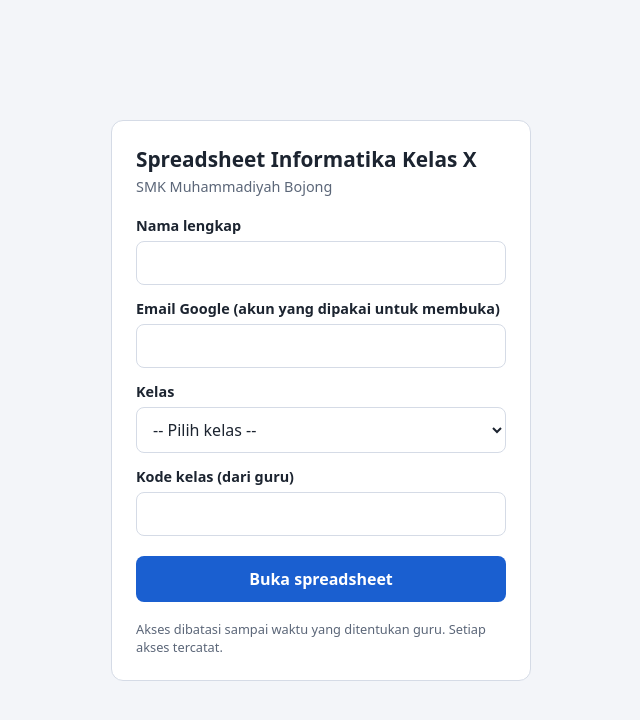
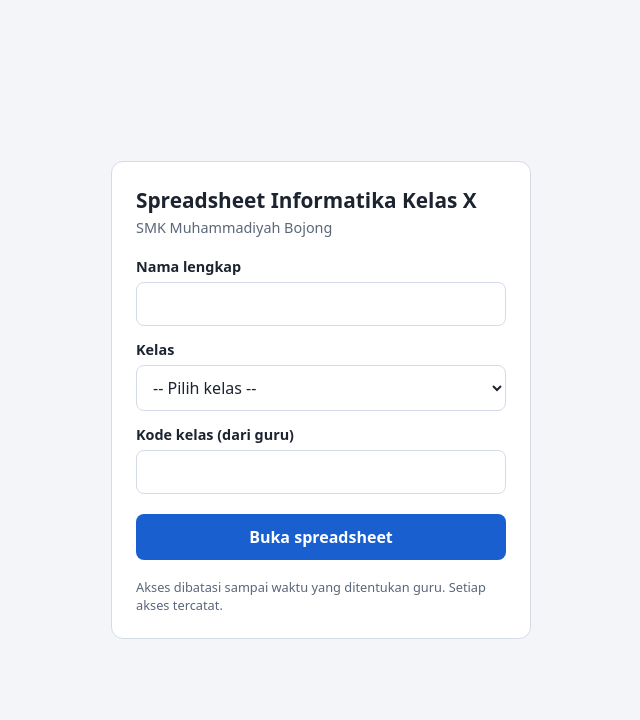
Before and after one commit to masguruawan/kiskisi, a plain HTML site: page index.html in a window 1280 px wide. Shown: the whole page, without its empty margins (319-959 px from the left). Drawn offline with Linux system fonts and the light colour scheme.

Commit message:
Update index.html

```diff
--- a/index.html
+++ b/index.html
@@ -14,9 +14,6 @@
     <form id="form" novalidate>
       <label for="nama">Nama lengkap</label>
       <input id="nama" name="nama" type="text" maxlength="60" autocomplete="name" required>
-
-      <label for="email">Email Google (akun yang dipakai untuk membuka)</label>
-      <input id="email" name="email" type="email" autocomplete="email" required>
 
       <label for="kelas">Kelas</label>
       <select id="kelas" name="kelas" required>
```
